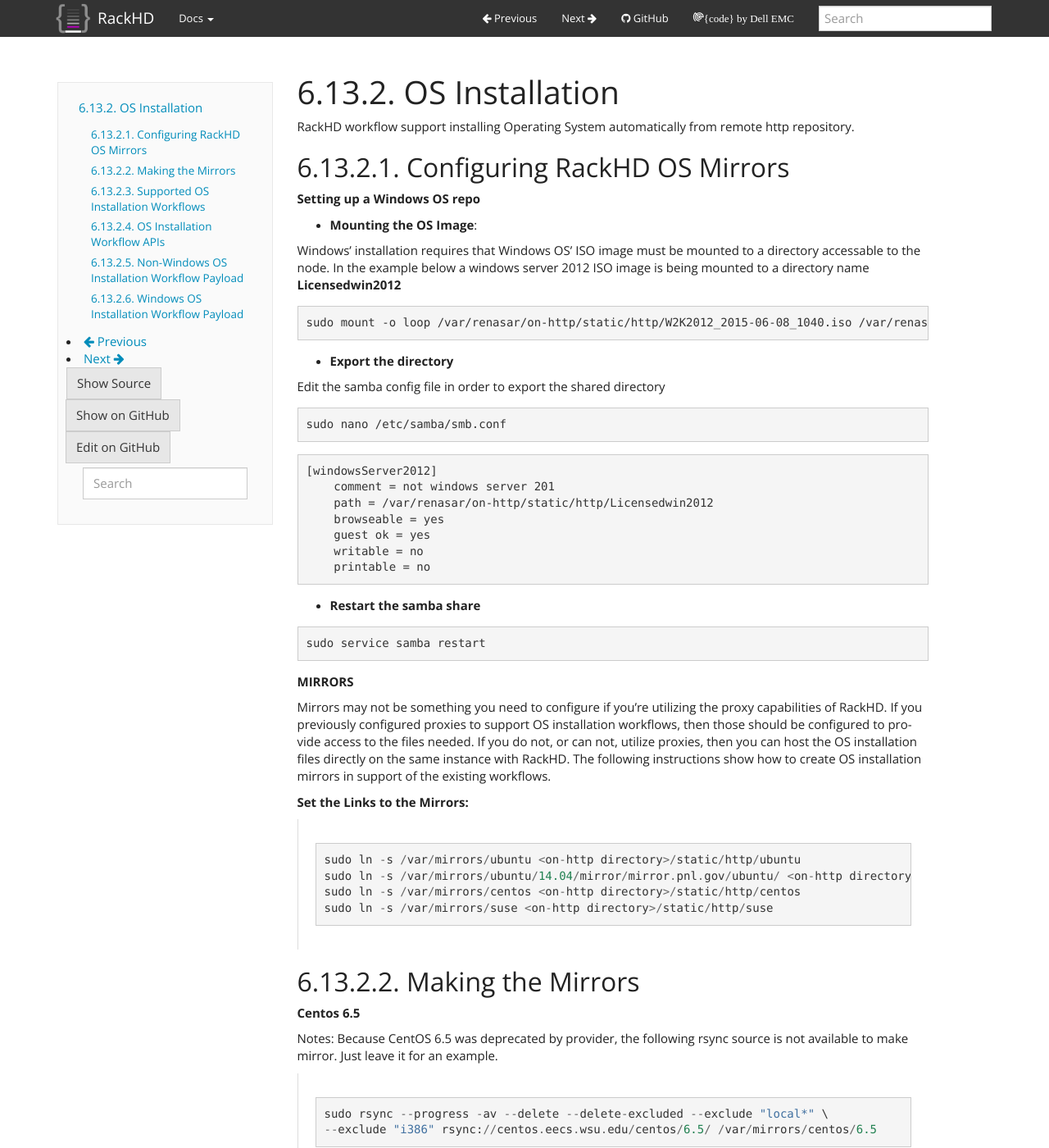
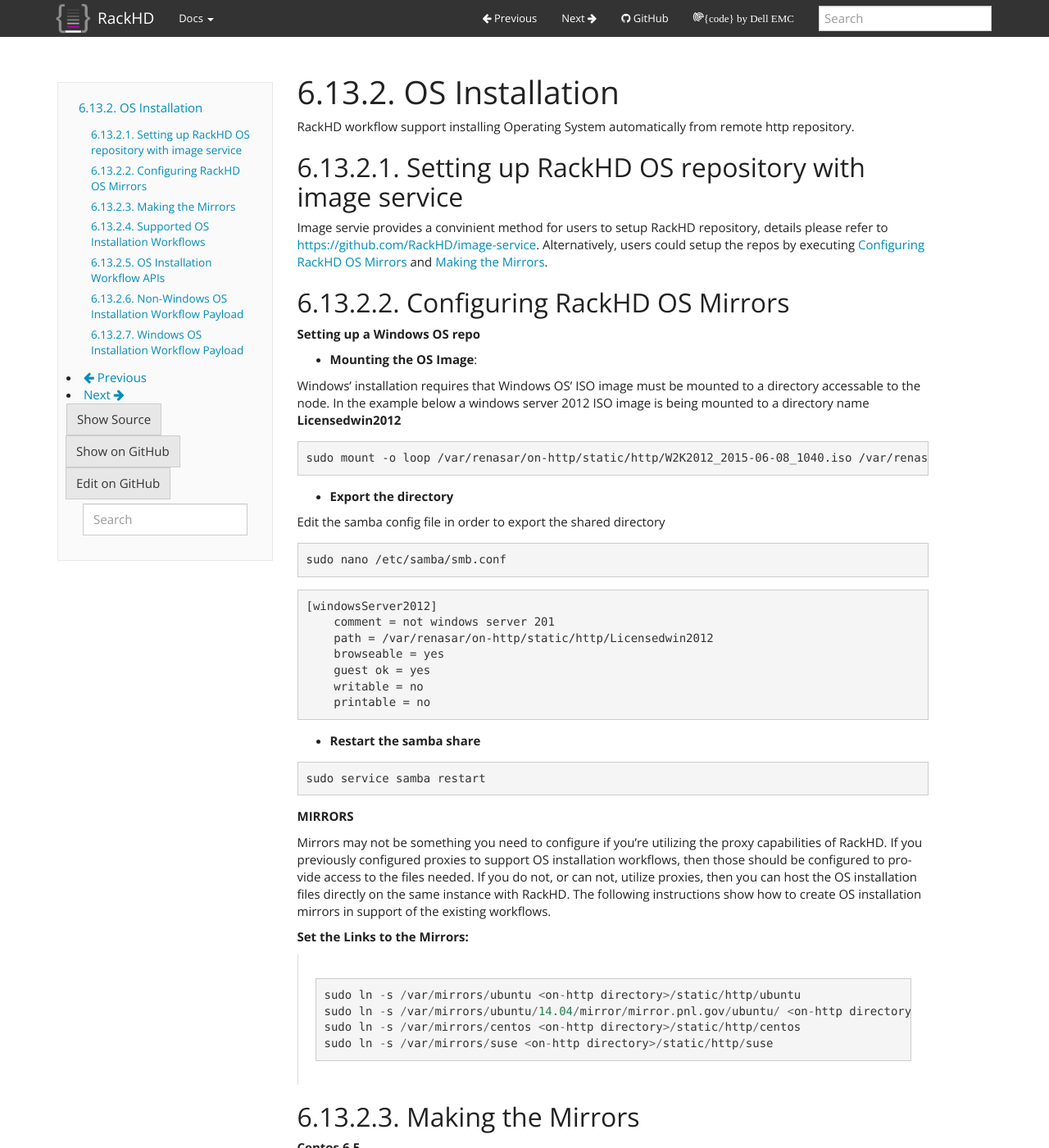
Before and after one commit to RackHD/docs, a Sphinx documentation site: the page built from docs/rackhd/install_os.rst, in a window 1280 px wide and 1400 px high. Shown: the whole window at 82% size. Built offline with Sphinx 7.4.7, drawn with Linux system fonts in a browser that asks for light colours; some of the changed text lies outside the part shown.

Commit message:
Add image service description

```diff
--- a/docs/rackhd/install_os.rst
+++ b/docs/rackhd/install_os.rst
@@ -2,6 +2,12 @@
 ~~~~~~~~~~~~~~~~~~~~~~~
 
 RackHD workflow support installing Operating System automatically from remote http repository.
+
+Setting up RackHD OS repository with image service
+^^^^^^^^^^^^^^^^^^^^^^^^^^^^^^^^^^^^^^^^^^^^^^^^^^
+
+Image servie provides a convinient method for users to setup RackHD repository, details please refer to https://github.com/RackHD/image-service.
+Alternatively, users could setup the repos by executing `Configuring RackHD OS Mirrors`_ and `Making the Mirrors`_.
 
 Configuring RackHD OS Mirrors
 ^^^^^^^^^^^^^^^^^^^^^^^^^^^^^
```
